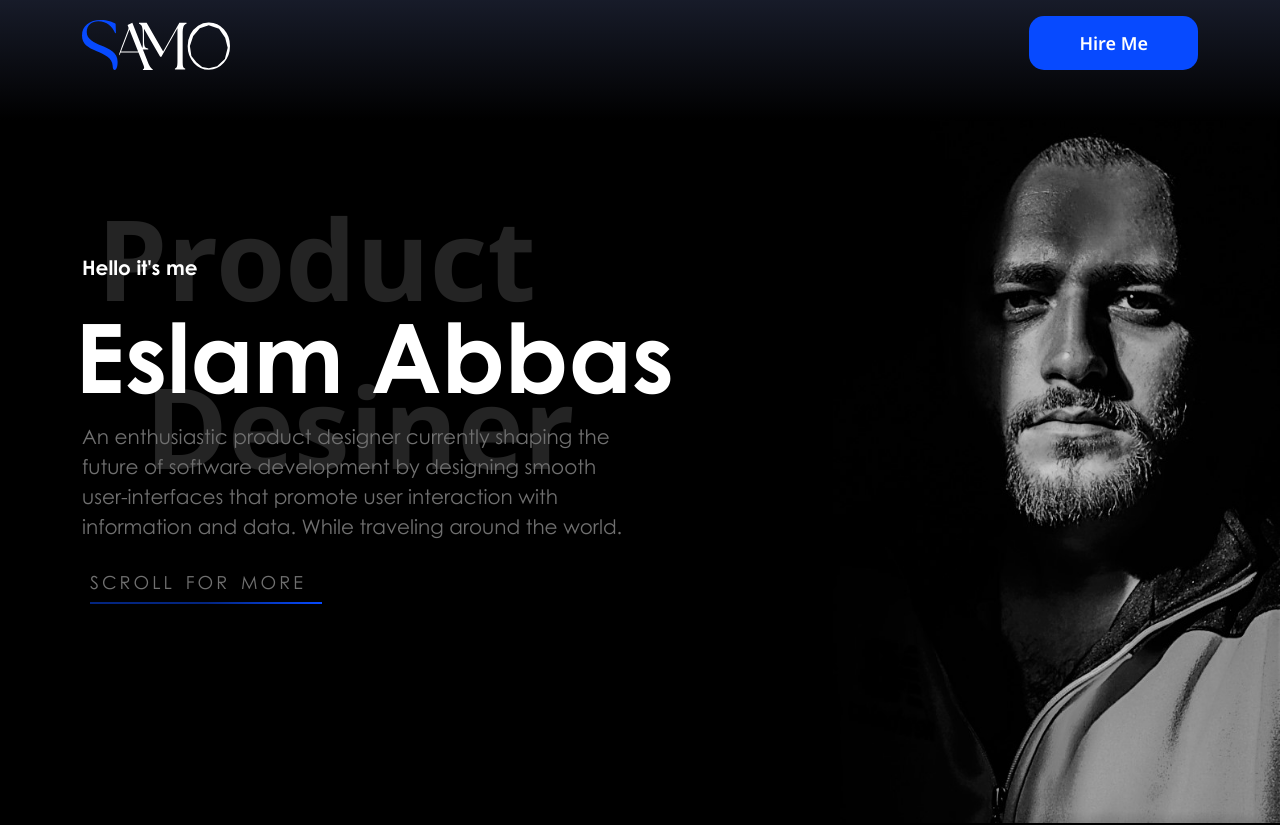
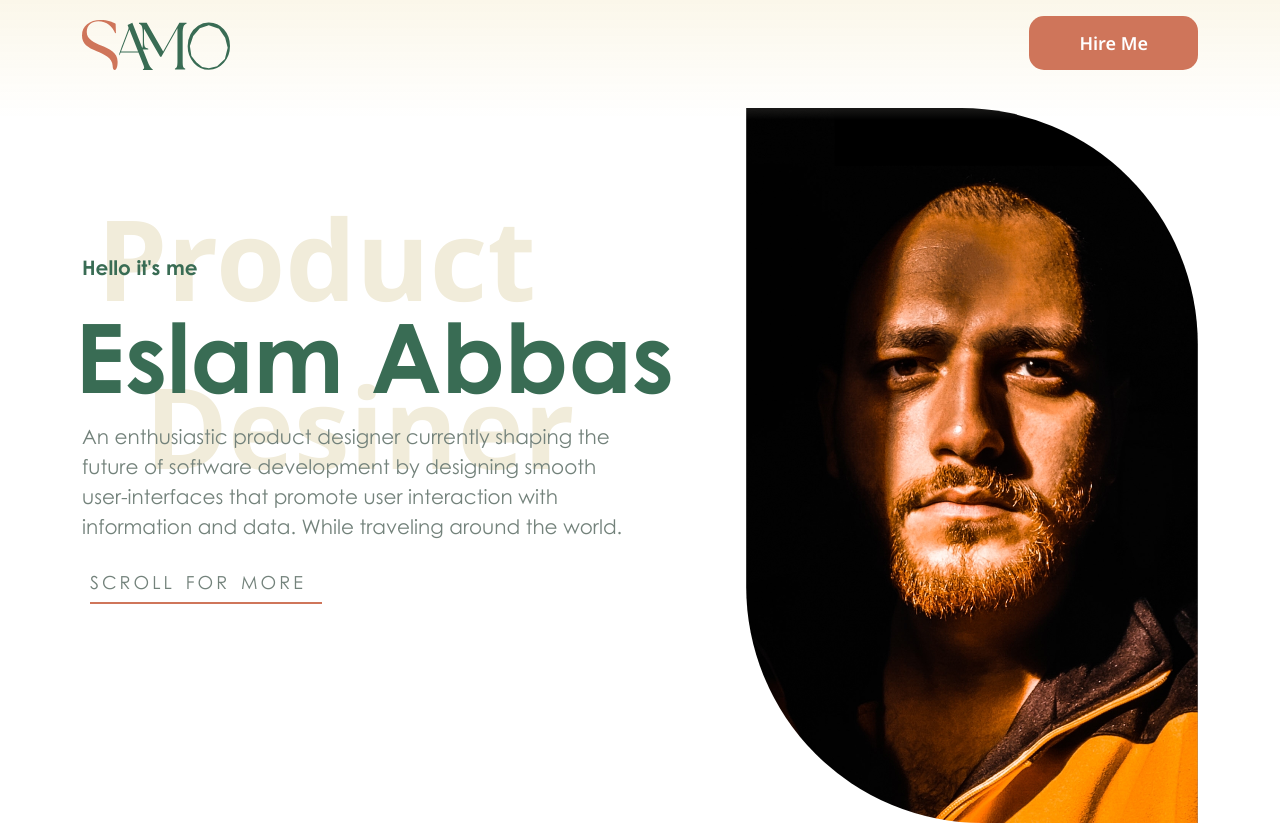
Before and after one commit to Hamza-Noah/Islam-Project, a React (Vite) app: page / in a window 1280 px wide. Shown: the top 825 px of the page. Built offline with nearby package versions, Linux system fonts and the light colour scheme.

Commit message:
enabled the button in theme changer to be shown when comopnents mounts

```diff
--- a/src/App.jsx
+++ b/src/App.jsx
@@ -18,7 +18,7 @@ function App() {
   };
 
   useEffect(() => {
-    setTheme("dark");
+    setTheme("white");
   }, []);
 
   function applyThemeClass(theme) {
--- a/src/components/ThemeChanger/ThemeChanger.jsx
+++ b/src/components/ThemeChanger/ThemeChanger.jsx
@@ -27,12 +27,6 @@ export default function ThemeChanger(props) {
     props.onThemeChange(themeName);
     setThemeIcon(icons[theme]); // Now icons is defined before using it
   };
-
-
-  useEffect(() => {
-    // Remove the const keyword from here
-    setThemeIcon(icons[theme]);
-  }, [theme]);
 
   const renderHour = (index, imageSrc, imageAlt, themeName) => {
     const isActive = index === activeIndex && theme === themeName;
@@ -65,6 +59,18 @@ export default function ThemeChanger(props) {
     );
   };
 
+
+  useEffect(() => {
+    // Remove the const keyword from here
+    setThemeIcon(icons[theme]);
+
+    // renderHour(3, yellowLine, "", "white");
+    handleThemeChange("white", 4)
+
+  }, [theme]);
+
+
+
   return (
     <section className={`${style["theme-container"]} ${style[theme]}`}>
       <div className="container">
```
